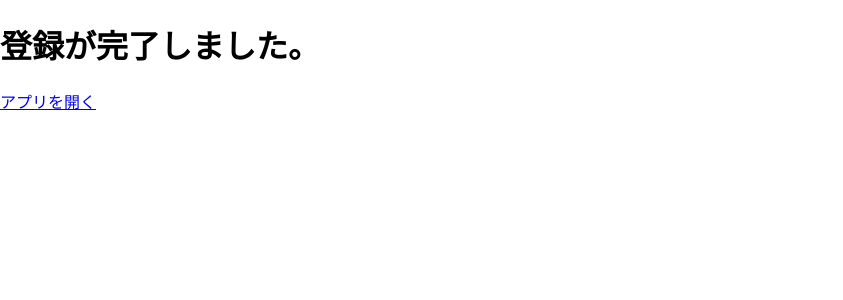
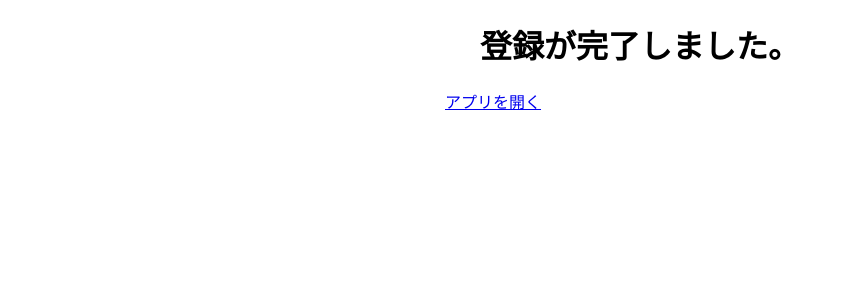
Before and after one commit to AdvancedTeam100/php-bug-fixing-japan, a PHP site: page /FeeHatCRM/app/thanks.php in a window 1280 px wide. Shown: the top 300 px of the page, without its empty margins (0-843 px from the left). Run offline with PHP 8.4, Linux system fonts and the light colour scheme.

Commit message:
スマホサイズ

```diff
--- a/app/signup.css
+++ b/app/signup.css
@@ -4,7 +4,12 @@ body {
     padding: 0;
     margin: 0;
   }
-
+  h1{
+    text-align: center;
+  }
+  header p{
+    text-align: center;
+  }
   form {
     padding: 20px;
     border-radius: 10px;
@@ -74,3 +79,10 @@ body {
   input[type="submit"]:hover {
   background-color: #3e8e41;
   }
+
+  @media only screen and (min-width: 600px) {
+    body {
+      max-width: 390px;
+      margin: 0px auto;
+    }
+  }
```
Lines whose indentation alone changed are shown as unchanged.
